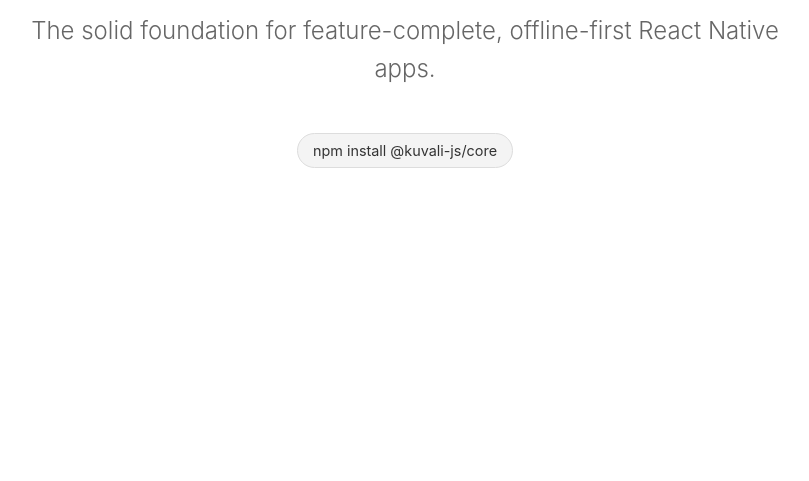
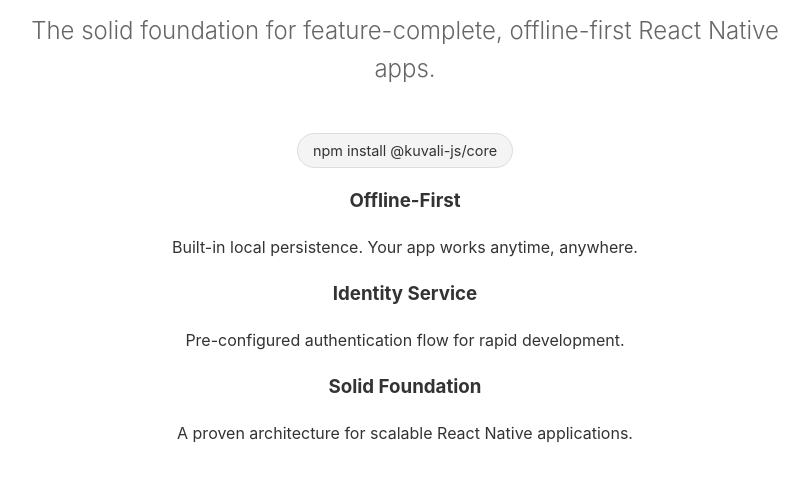
Before and after one commit to kuvali-js/kuvali-js.github.io, a plain HTML site: page index.html in a window 1280 px wide. Shown: the part 129-610 px from the top of the page, without its empty margins (235-1044 px from the left). Drawn offline with Linux system fonts and the light colour scheme.

Commit message:
Update index.html

```diff
--- a/index.html
+++ b/index.html
@@ -15,5 +15,21 @@
     <h1>kuvali-js</h1>
     <p class="slogan">The solid foundation for feature-complete, offline-first React Native apps.</p>
     <div class="badge">npm install @kuvali-js/core</div>
+
+    <div class="features">
+        <div class="feature-card">
+            <h3>Offline-First</h3>
+            <p>Built-in local persistence. Your app works anytime, anywhere.</p>
+        </div>
+        <div class="feature-card">
+            <h3>Identity Service</h3>
+            <p>Pre-configured authentication flow for rapid development.</p>
+        </div>
+        <div class="feature-card">
+            <h3>Solid Foundation</h3>
+            <p>A proven architecture for scalable React Native applications.</p>
+        </div>
+    </div>
+
 </body>
 </html>
```
